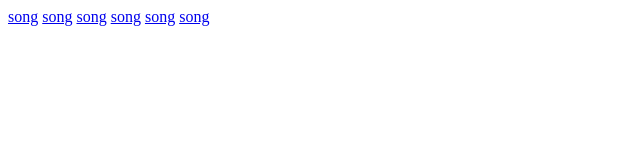
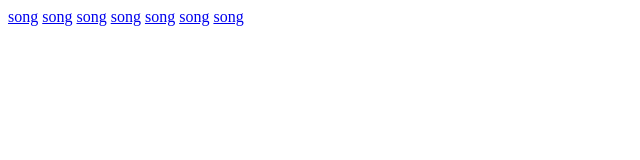
Before and after one commit to Keshav365/daku, a plain HTML site: page index.html in a window 1280 px wide. Shown: the full height of the page, 0-640 px from the left. Drawn offline with Linux system fonts and the light colour scheme.

Commit message:
Update index.html

```diff
--- a/index.html
+++ b/index.html
@@ -13,5 +13,7 @@
     <a href="./got.mp3">song</a>
     <a href="./office.mp3">song</a>
     <a href="./friends.mp3">song</a>
+    <a href="./new1.mp3">song</a>
+
 </body>
 </html>
```
